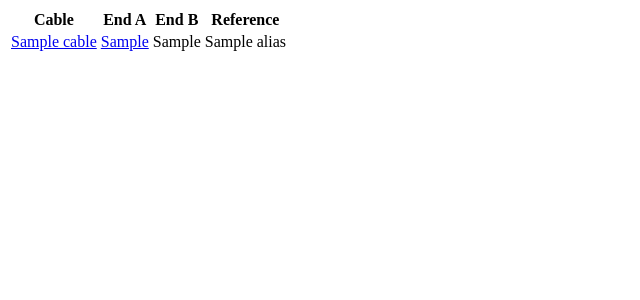
After one commit to Uninett/telemator-NAV-integrasjon, a Django app: template navtelemator/navtelemator/templates/info/room/roominfo_cables.html in a window 1280 px wide. The commit adds this page. Shown: the top 300 px of the page, without its empty margins (0-640 px from the left). Run offline with Django 3.2, Linux system fonts and the light colour scheme; the template is opened without the code that fills it: most values are stand-ins (such as "Sample title", 1, 10 or a date in 2020).

Commit message:
Added cables in room-view

```diff
--- /dev/null
+++ b/navtelemator/navtelemator/templates/info/room/roominfo_cables.html
@@ -0,0 +1,21 @@
+<table>
+    <tr>
+        <th>Cable</th>
+        <th>End A</th>
+        <th>End B</th>
+        <th>Reference</th>
+    </tr>
+    {% for cable in cables %}
+    <tr>
+        <td><a href="{{ cable.get_absolute_url }}">{{cable}}</a></td>
+        {% if cable.end_a.name == roomid %}
+        <td>{{cable.end_a}}</td>
+        <td><a href="{{ cable.end_b.get_absolute_url }}">{{cable.end_b}}</a></td>
+        {% else %}
+                <td><a href="{{ cable.end_a.get_absolute_url }}">{{cable.end_a}}</a></td>
+                <td>{{cable.end_b}}</td>
+        {% endif %}
+        <td>{{cable.alias}}</td>
+    </tr>
+    {% endfor %}
+</table>
--- a/navtelemator/navtelemator/urls.py
+++ b/navtelemator/navtelemator/urls.py
@@ -7,6 +7,7 @@ urlpatterns = patterns('',
                        url(r'^circuits/(?P<circuitid>.+)', circuit.render_circuit, name='circuit-info'),
                        url(r'^circuits/', circuit.render_circuits, name='circuit-list'),
                        url(r'^rooms/(?P<roomid>.+)/circuits/', circuit.room_circuits, name='room-info-circuits'),
+url(r'^rooms/(?P<roomid>.+)/cables/', cable.room_cables, name='room-info-cables'),
                        url(r'^ipdevinfo/(?P<netbox_sysname>.+)/circuits/', circuit.netbox_circuits, name='netbox-info-circuits'),
                        url(r'^owners/(?P<ownerid>.+)', owner.render_owner, name='owner-info'),
                        url(r'^cables/(?P<cableid>.+)', cable.render_cable, name='cable-info'),
```
Also changed, not shown: navtelemator/navtelemator/templates/info/room/roominfo.html (+7 -0 lines), navtelemator/navtelemator/templates/telemator/cable_info.html (+8 -0 lines), navtelemator/navtelemator/views/cable.py (+13 -0 lines).
